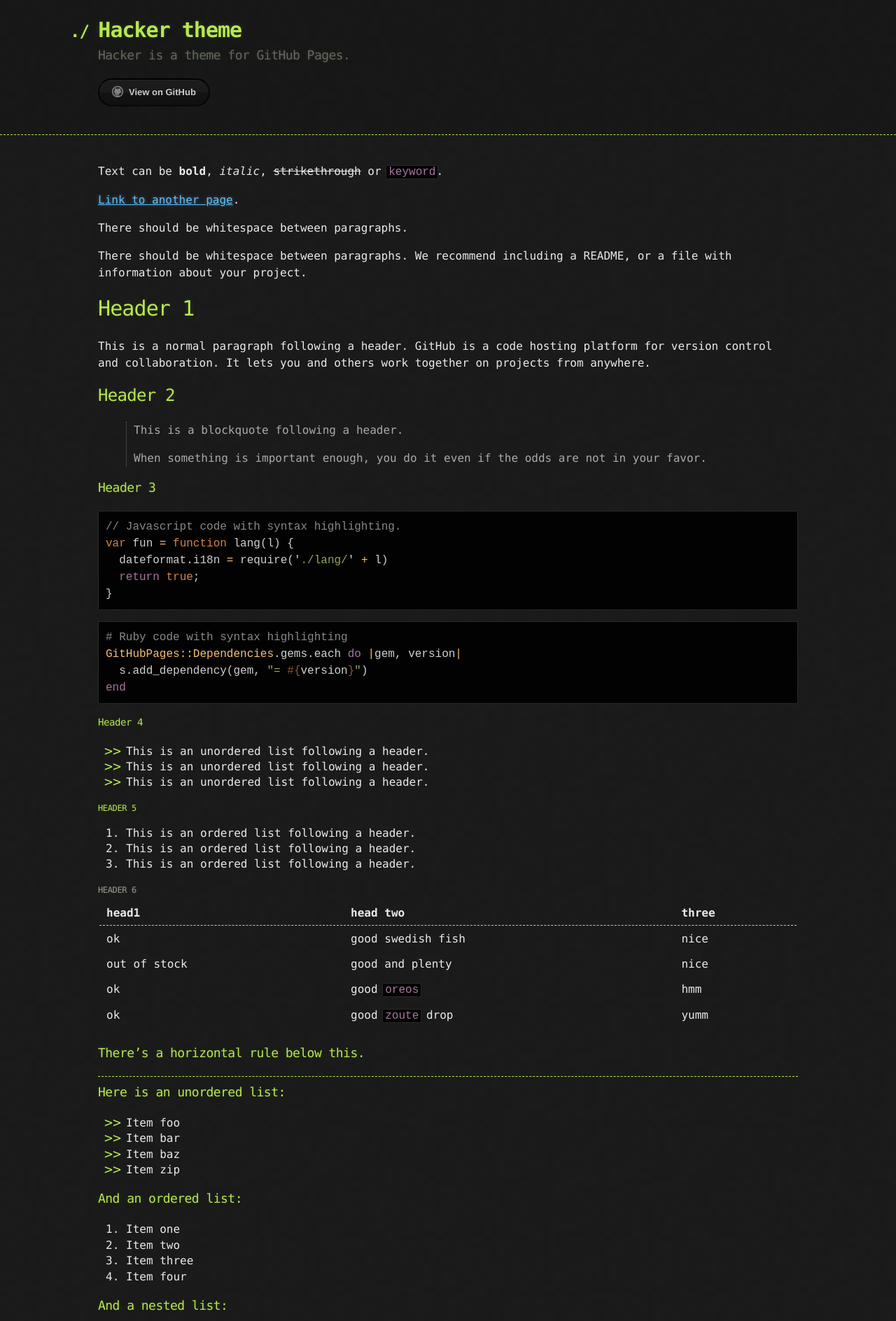
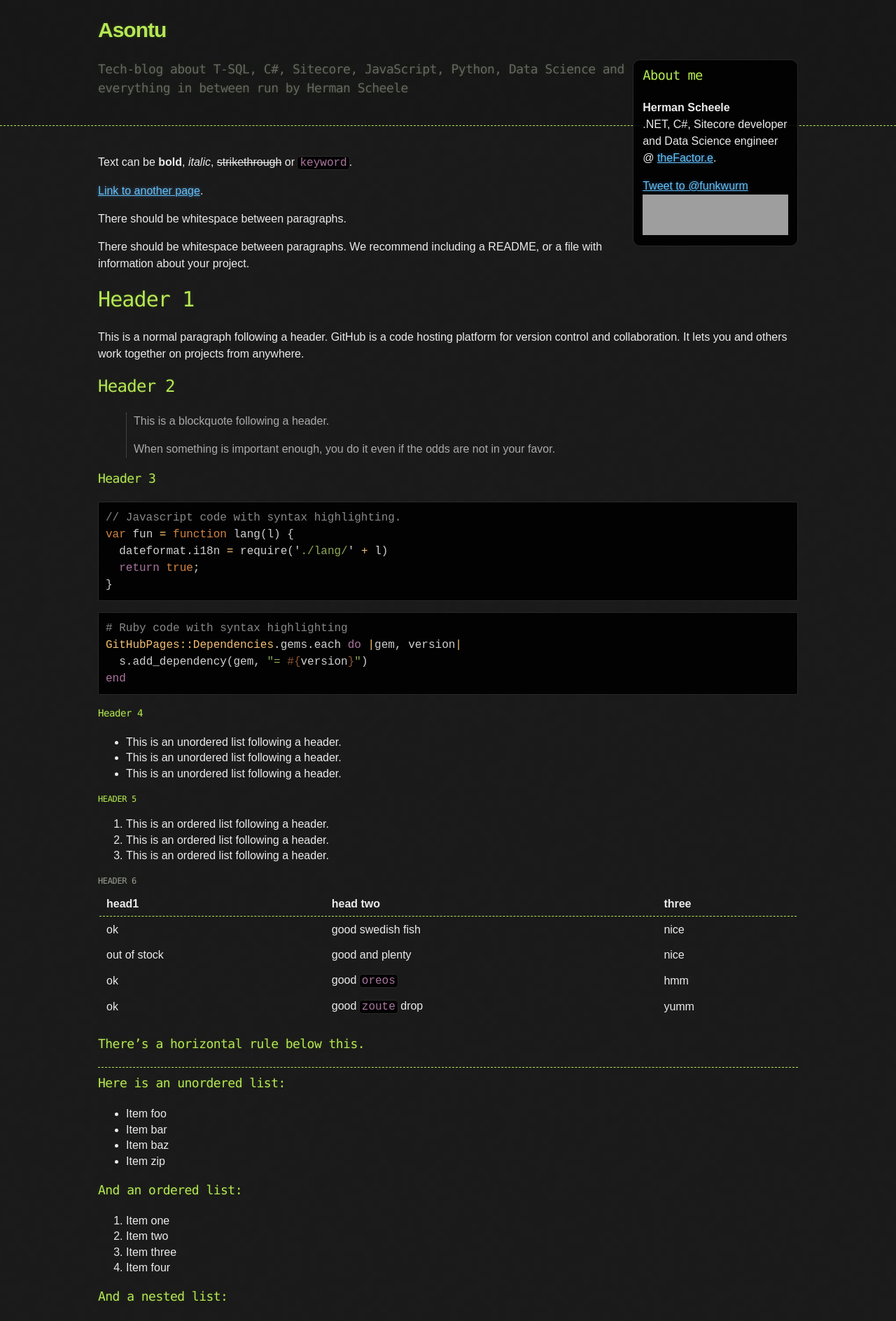
Before and after one commit to asontu/asontu.github.io, a Jekyll site: the page built from index.md, in a window 1280 px wide. Shown: the top 1888 px of the page at 70% size. Built offline with Jekyll 4.4.1, drawn with Linux system fonts in a browser that asks for light colours; comment, search, counter and statistics services are not loaded; grey boxes are pictures that could not be loaded.

Commit message:
Tweaks and profile-card

```diff
--- a/_config.yml
+++ b/_config.yml
@@ -1,5 +1,5 @@
-title: Hacker theme
-description: Hacker is a theme for GitHub Pages.
+title: Asontu
+description: Tech-blog about T-SQL, C#, Sitecore, JavaScript, Python, Data Science and everything in between run by Herman Scheele
 theme: jekyll-theme-hacker
 lsi: false
 safe: true
--- a/_layouts/default.html
+++ b/_layouts/default.html
@@ -10,14 +10,22 @@
   </head>
 
   <body>
-
     <header>
       <div class="container">
         <a id="a-title" href="{{ '/' | relative_url }}">
           <h1>{{ site.title | default: site.github.repository_name }}</h1>
         </a>
+        <div class="profile-card">
+          <h3>About me</h3>
+          <p>
+            <strong>Herman Scheele</strong><br>
+            .NET, C#, Sitecore developer and Data Science engineer @ <a href="https://www.tfe.nl">theFactor.e</a>.
+          </p>
+		  <a href="https://twitter.com/intent/tweet?screen_name=funkwurm&ref_src=twsrc%5Etfw" class="twitter-mention-button" data-show-count="false">Tweet to @funkwurm</a><script async src="https://platform.twitter.com/widgets.js" charset="utf-8"></script>
+          <a href="https://stackoverflow.com/users/2684660/asontu"><img src="https://stackoverflow.com/users/flair/2684660.png?theme=dark" width="208" height="58" alt="profile for asontu at Stack Overflow, Q&amp;A for professional and enthusiast programmers" title="profile for asontu at Stack Overflow, Q&amp;A for professional and enthusiast programmers"></a>
+        </div>
         <h2>{{ site.description | default: site.github.project_tagline }}</h2>
-
+{% comment %}
         <section id="downloads">
           {% if site.show_downloads %}
             <a href="{{ site.github.zip_url }}" class="btn">Download as .zip</a>
@@ -25,6 +33,7 @@
           {% endif %}
           <a href="{{ site.github.repository_url }}" class="btn btn-github"><span class="icon"></span>View on GitHub</a>
         </section>
+{% endcomment %}
       </div>
     </header>
 
--- a/_sass/jekyll-theme-hacker.scss
+++ b/_sass/jekyll-theme-hacker.scss
@@ -18,10 +18,11 @@ body {
   margin: 0;
   padding: 0;
   background: $body-background url("../images/bkg.png") 0 0;
+  background-attachment: fixed;
   color: $body-foreground;
   font-size: 16px;
   line-height: 1.5;
-  font-family: Monaco, "Bitstream Vera Sans Mono", "Lucida Console", Terminal, monospace;
+  font-family: sans-serif;
 }
 
 /* General & 'Reset' Stuff */
@@ -62,9 +63,8 @@ header {
 header h1 {
   font-size: 30px;
   line-height: 1.5;
-  margin: 0 0 0 -40px;
   font-weight: bold;
-  font-family: Monaco, "Bitstream Vera Sans Mono", "Lucida Console", Terminal, monospace;
+  font-family: sans-serif;
   color: $conifer;//$header;
   text-shadow: 0 1px 1px rgba(0, 0, 0, 0.1),
                0 0 5px rgba(181, 232, 83, 0.1),
@@ -74,12 +74,6 @@ header h1 {
   @include media-max-width($container-max-width) {
     margin-left: 0;
   }
-}
-
-
-header h1:before {
-  content: "./ ";
-  font-size: 24px;
 }
 
 header h2 {
@@ -96,6 +90,15 @@ header h2 {
 
 /* Main Content
 */
+
+.profile-card {
+  float: right;
+  border: 1px solid rgba(255, 255, 255, 0.15);
+  border-radius: 10px;
+  background: rgba(0, 0, 0, 0.9);
+  padding: .5em .8em;
+  max-width: 208px;
+}
 
 #main_content {
   width: 100%;
@@ -149,10 +152,6 @@ dt {
   font-weight: bold;
 }
 
-ul li {
-  list-style-image:url('../images/bullet.png');
-}
-
 blockquote {
   color: $blockquote-color;
   padding-left: 10px;
@@ -175,9 +174,9 @@ code.highlighter-rouge {
   background: rgba(0,0,0,0.9);
   border: 1px solid rgba(255, 255, 255, 0.15);
   padding: 0px 3px;
-  margin: 0px -3px;
+  margin: 0px -1px;
   color: #aa759f;
-  border-radius: 2px;
+  border-radius: 5px;
 }
 
 table {
```
